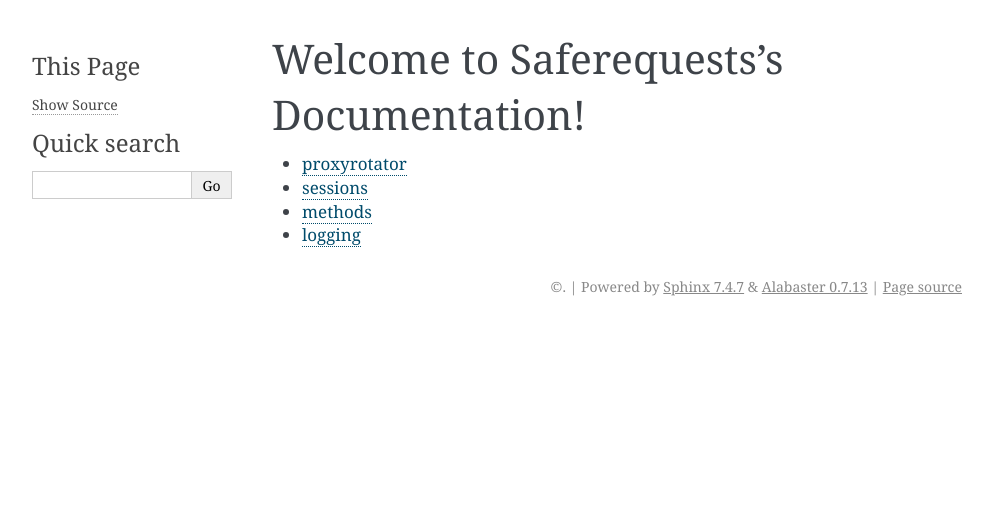
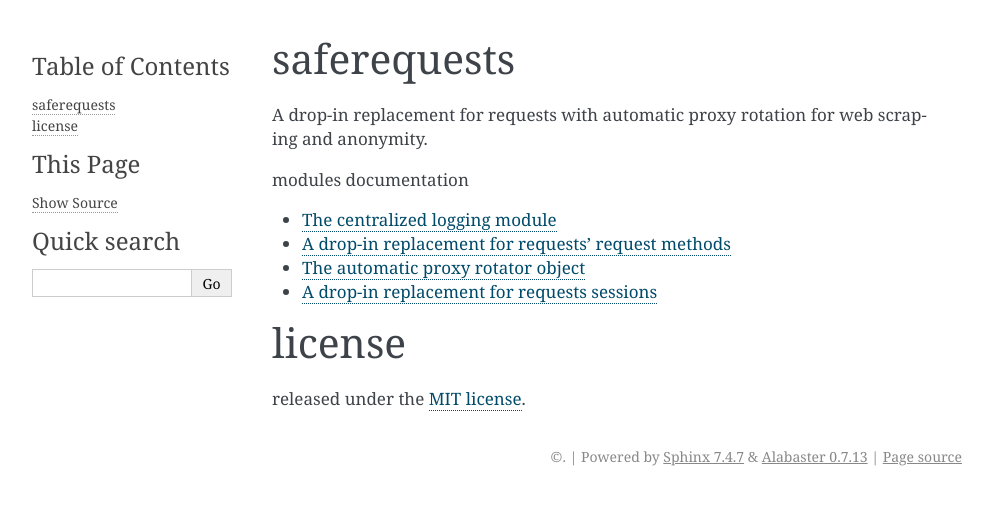
Before and after one commit to DiTo97/proxyrotator, a Sphinx documentation site: the page built from docs/index.rst, in a window 1280 px wide. Shown: the top 505 px of the page, without its empty margins (148-1141 px from the left). Built offline with Sphinx 7.4.7, drawn with Linux system fonts in a browser that asks for light colours.

```diff
--- a/docs/conf.py
+++ b/docs/conf.py
@@ -3,6 +3,11 @@ import sys
 
 
 sys.path.insert(0, os.path.abspath(".."))
+
+
+project = "saferequests"
+author = "Federico Minutoli"
+
 
 extensions = [
     "sphinx.ext.autodoc",
@@ -10,8 +15,13 @@ extensions = [
     "sphinx_autodoc_typehints",
 ]
 
+
 templates_path = ["_templates"]
 exclude_patterns = ["_build", "Thumbs.db", ".DS_Store"]
 
+
 html_theme = "alabaster"
 html_static_path = ["_static"]
+
+
+master_doc = "index"
--- a/docs/index.rst
+++ b/docs/index.rst
@@ -1,10 +1,21 @@
-Welcome to Saferequests's Documentation!
-========================================
+.. _index:
+
+saferequests
+============
+
+A drop-in replacement for requests with automatic proxy rotation for web scraping and anonymity.
 
 .. toctree::
    :maxdepth: 2
+   :caption: modules documentation
 
-   proxyrotator
-   sessions
-   methods
-   logging
+   saferequests/logging.rst
+   saferequests/methods.rst
+   saferequests/proxyrotator.rst
+   saferequests/sessions.rst
+
+
+license
+=======
+
+released under the `MIT license <https://opensource.org/licenses/MIT>`__.
--- /dev/null
+++ b/docs/saferequests/methods.rst
@@ -0,0 +1,9 @@
+.. _methods:
+
+A drop-in replacement for requests' request methods
+===================================================
+
+.. automodule:: saferequests.methods
+   :members:
+   :undoc-members:
+   :show-inheritance:
--- /dev/null
+++ b/docs/saferequests/proxyrotator.rst
@@ -0,0 +1,9 @@
+.. _proxyrotator:
+
+The automatic proxy rotator object
+==================================
+
+.. automodule:: saferequests.proxyrotator
+   :members:
+   :undoc-members:
+   :show-inheritance:
--- /dev/null
+++ b/docs/saferequests/sessions.rst
@@ -0,0 +1,9 @@
+.. _sessions:
+
+A drop-in replacement for requests sessions
+===========================================
+
+.. automodule:: saferequests.sessions
+   :members:
+   :undoc-members:
+   :show-inheritance:
```
Also changed, not shown: docs/logging.rst (deleted, +0 -7 lines), docs/methods.rst (deleted, +0 -7 lines), docs/proxyrotator.rst (deleted, +0 -7 lines), docs/saferequests/logging.rst (added, +9 -0 lines), docs/sessions.rst (deleted, +0 -7 lines), pyproject.toml (+11 -7 lines), .pre-commit-config.yaml, .readthedocs.yaml, 6 other files.
